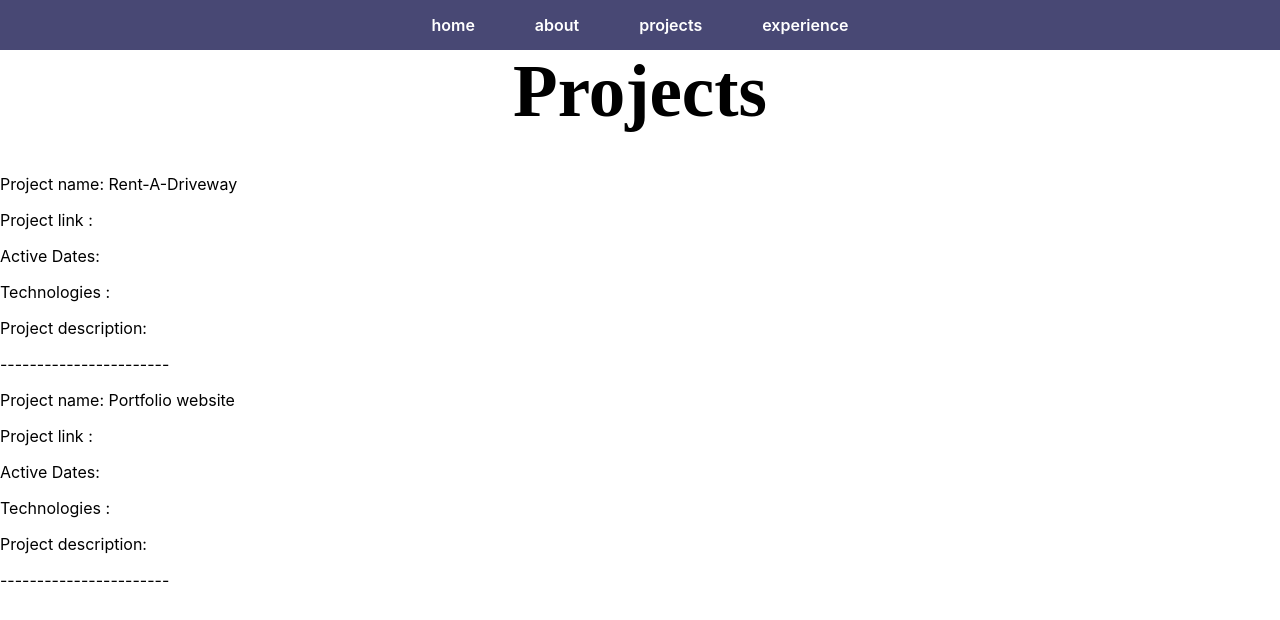
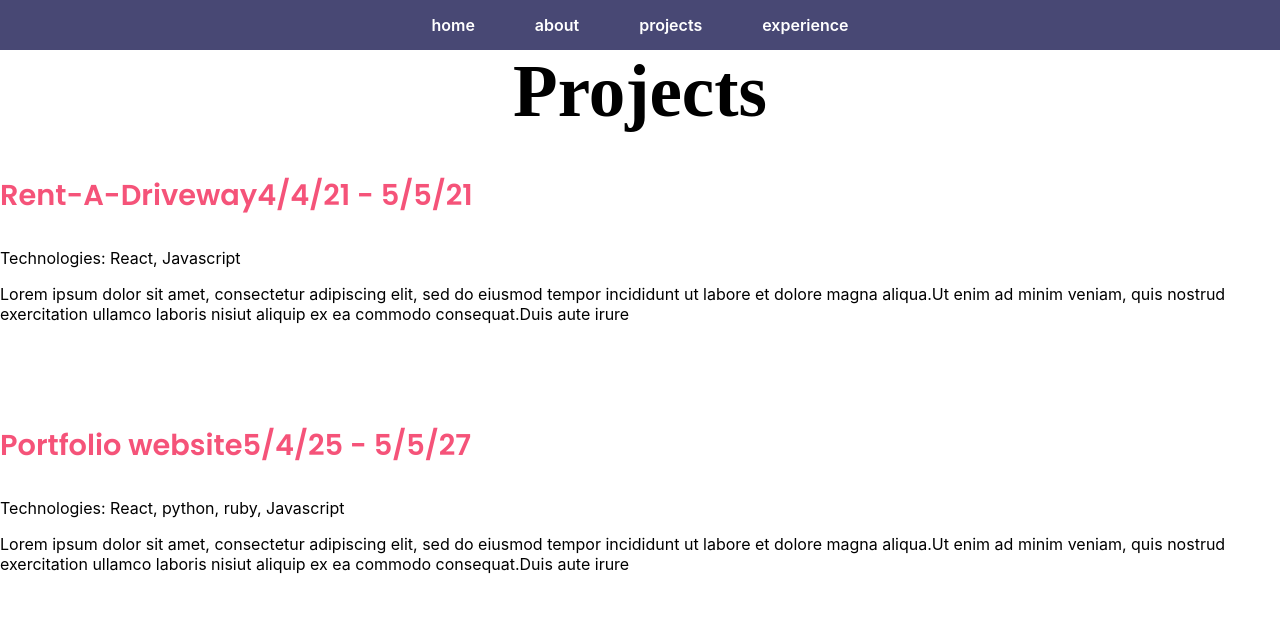
Before and after one commit to ivyla/portfoliov1, a React (Create React App) app: page /projects in a window 1280 px wide. Shown: the top 620 px of the page. Built offline with nearby package versions, Linux system fonts and the light colour scheme; a web font is replaced by a local one.

Commit message:
projects lookin ugly rn but ill fix it next time

```diff
--- a/src/components/Project.js
+++ b/src/components/Project.js
@@ -1,25 +1,30 @@
 import React from "react"
 import { render } from "@testing-library/react"
 import "../stylesheets/Theme.css"
+import "../stylesheets/Projects.css"
+
+import { LinkOutlined } from "@ant-design/icons"
 
 function Project(props) {
     return (
         <div>
-            {/* Project Name */}
-            <p>Project name: {props.project.name} </p>
-            {/* Project link?  */}
-            <p>Project link : </p>
+            <div className="project-content">
+                {/* Project Name */}
+                <div className="default-header"> {props.project.name}
+                    {/* Project link?  */}
+                    {/* <a href={props.project.link} target="_blank" rel="noopener noreferrer" > <LinkOutlined /> </a> */}
 
-            {/* Active Data */}
-            <p>Active Dates: </p>
+                    {/* Active Data */}
+                    {props.project.startDate} - {props.project.endDate}
+                </div>
 
-            {/* Technologies */}
-            <p>Technologies : </p>
+                {/* Technologies */}
+                <p>Technologies: {props.project.technologies} </p>
 
-            {/* Brief project description */}
-            <p>Project description: </p>
+                {/* Brief project description */}
+                <p> {props.project.desc} </p>
+            </div>
 
-            <p>-----------------------</p>
         </div>
     )
 }
--- a/src/stylesheets/Projects.css
+++ b/src/stylesheets/Projects.css
@@ -3,3 +3,7 @@
     justify-content: center;
     align-items: center;
 }
+
+.project-content {
+    margin-bottom: 100px;
+}
--- a/src/stylesheets/Theme.css
+++ b/src/stylesheets/Theme.css
@@ -16,7 +16,14 @@ Blue: #989BE6
 body, html {
     overflow-x: hidden;
 }
+/*
+.wrapper {
+    display: flex;
+    justify-content: center;
+    align-items: center;
+} */
 
+/* taken from about or home? */
 .default-title {
     font-family: 'Playfair-Display';
     font-weight: 900;
@@ -27,3 +34,14 @@ body, html {
     color: black;
 
 }
+
+/* taken from home */
+.default-header {
+    font-family: 'Poppins';
+    margin-bottom: 13px;
+    margin-top: 0px;
+    font-weight: 600;
+    color: #F55379;
+    font-size: 180%;
+    padding-bottom: 15px;
+}
```
